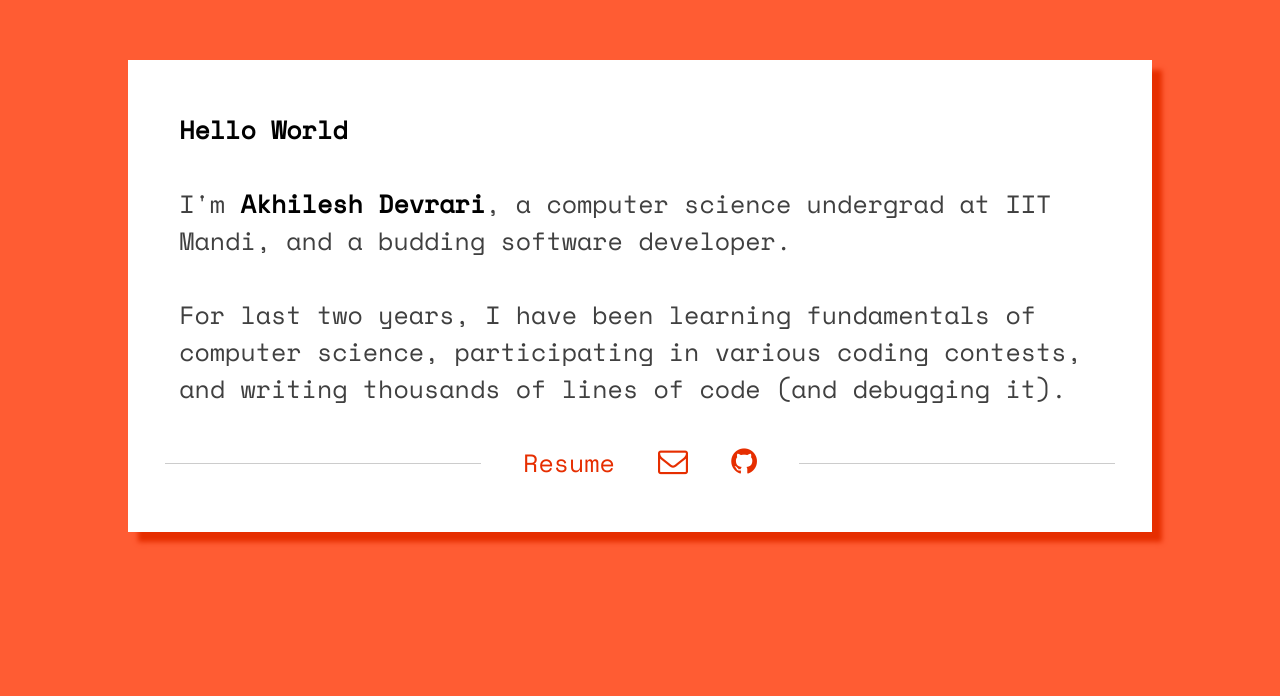
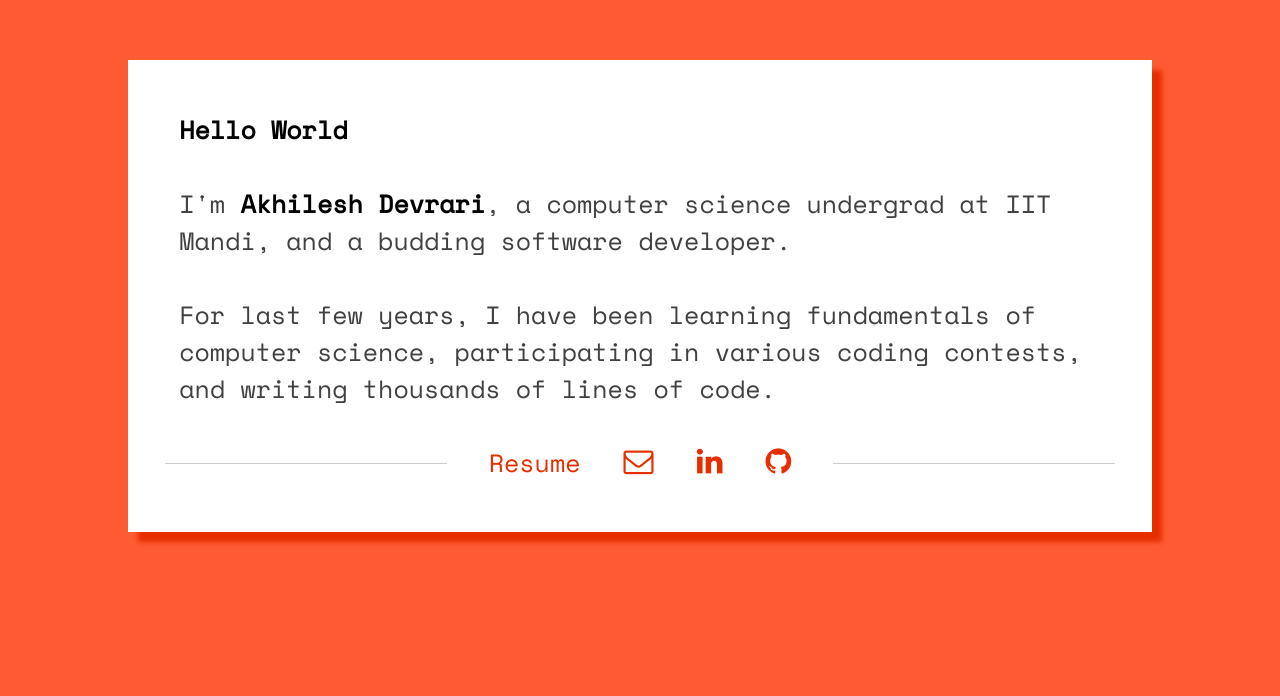
Before and after one commit to akhileshdevrari/akhileshdevrari.github.io, a plain HTML site: page index.html in a window 1280 px wide. Shown: the part 104-800 px from the top of the page. Drawn offline with nearby package versions, Linux system fonts and the light colour scheme.

Commit message:
added linkedin link

```diff
--- a/index.html
+++ b/index.html
@@ -26,7 +26,7 @@
 			<div class="bold">Hello World</div><br>
 			I'm <span class="bold">Akhilesh Devrari</span>, a computer science undergrad at IIT Mandi, and a budding software developer.
 			<br><br>
-			For last two years, I have been learning fundamentals of computer science, participating in various coding contests, and writing thousands of lines of code (and debugging it).
+			For last few years, I have been learning fundamentals of computer science, participating in various coding contests, and writing thousands of lines of code.
 			<br><br>
 			<div class="links">
 				&ensp;
@@ -34,6 +34,10 @@
 				&ensp;
 				<a href="mailto:devrari.akhilesh@gmail.com">
 					<i class="fa fa-envelope-o" aria-hidden="true" style="font-size:30px;"></i>
+				</a>
+				&ensp;
+				<a href="https://www.linkedin.com/in/akhileshdevrari/" target="none">
+					<i class="fa fa-linkedin" aria-hidden="true" style="font-size:30px;"></i>
 				</a>
 				&ensp;
 				<a href="https://github.com/akhileshdevrari" target="none">
```
